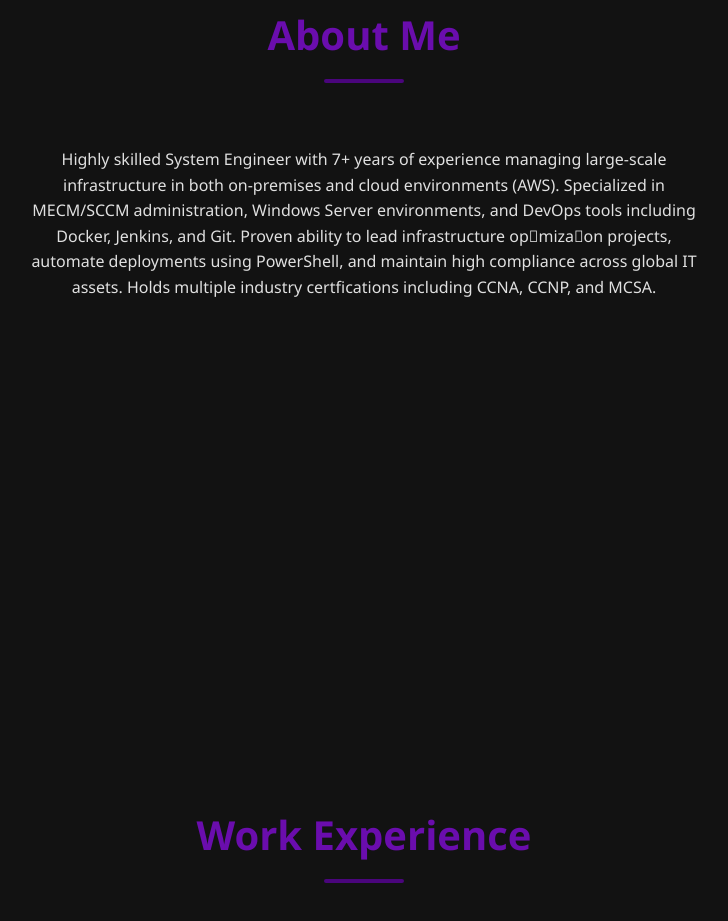
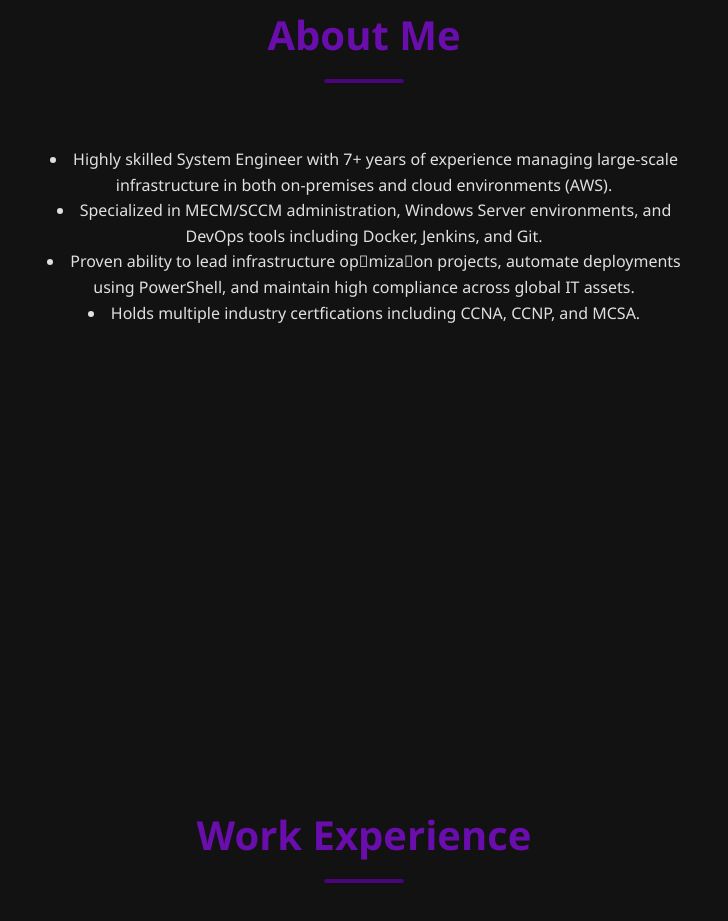
Before and after one commit to Lakshmanan1996/techjourney_portfolio, a plain HTML site: page techstupid/index.html in a window 1280 px wide. Shown: the part 925-1846 px from the top of the page, without its empty margins (276-1004 px from the left). Drawn offline with nearby package versions, Linux system fonts and the light colour scheme.

Commit message:
Update index.html

```diff
--- a/techstupid/index.html
+++ b/techstupid/index.html
@@ -42,13 +42,13 @@
         <h2 class="section-title">About Me</h2>
         <div class="about-content">
             <p>
-                Highly skilled System Engineer with 7+ years of experience managing large-scale infrastructure in both on-premises and cloud environments (AWS).
+                <li> Highly skilled System Engineer with 7+ years of experience managing large-scale infrastructure in both on-premises and cloud environments (AWS).</li>
 
-                Specialized in MECM/SCCM administration, Windows Server environments, and DevOps tools including Docker, Jenkins, and Git.
+                <li>Specialized in MECM/SCCM administration, Windows Server environments, and DevOps tools including Docker, Jenkins, and Git.</li>
 
-                Proven ability to lead infrastructure op􀆟miza􀆟on projects, automate deployments using PowerShell, and maintain high compliance across global IT assets.
+                <li>Proven ability to lead infrastructure op􀆟miza􀆟on projects, automate deployments using PowerShell, and maintain high compliance across global IT assets.</li>
 
-                Holds multiple industry certfications including CCNA, CCNP, and MCSA.
+                <li>Holds multiple industry certfications including CCNA, CCNP, and MCSA.</li>
             </p>
         </div>
     </section>
```
